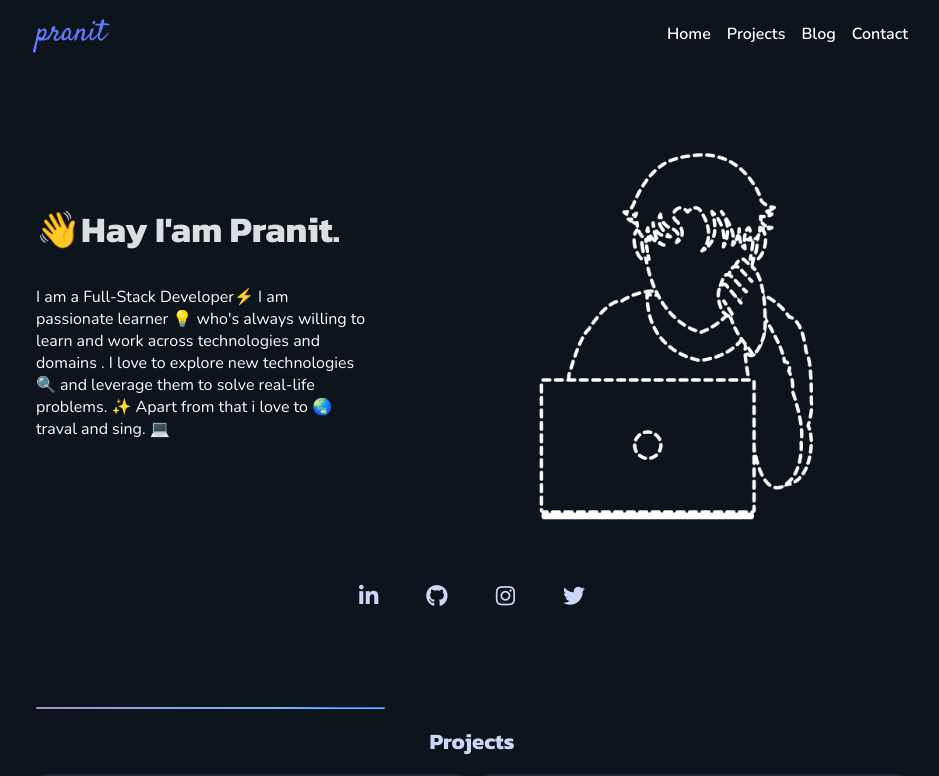
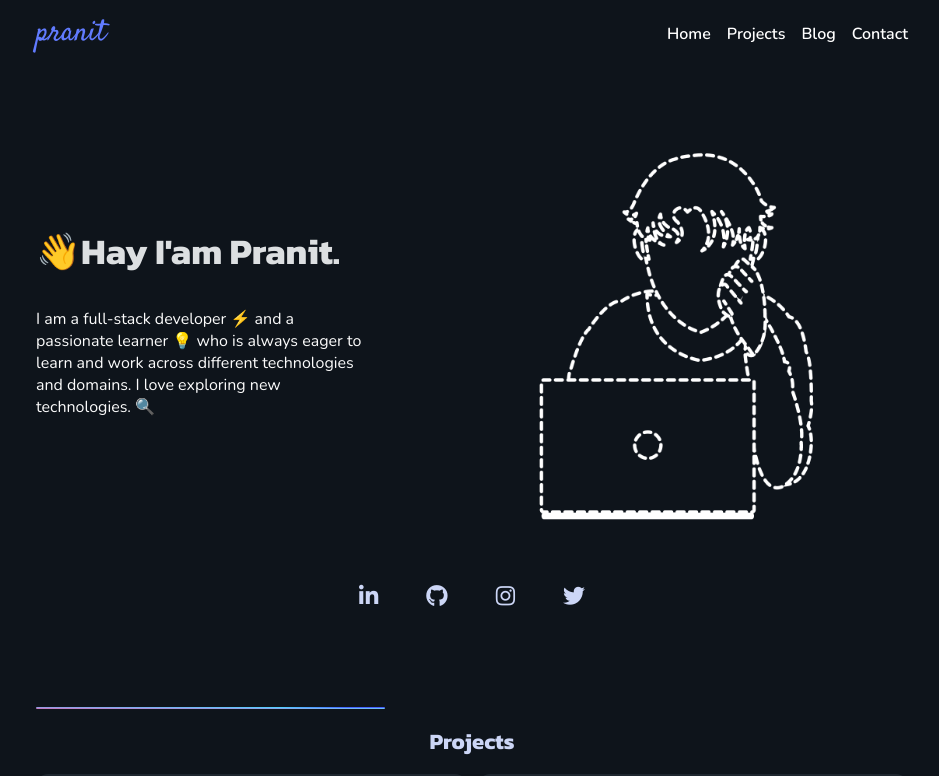
Before and after one commit to pranitcode/My-portfolio-v-1, a React (Create React App) app: page / in a window 1280 px wide. Shown: the top 776 px of the page, without its empty margins (168-1107 px from the left). Built offline with nearby package versions, Linux system fonts and the light colour scheme.

Commit message:
Update intro

```diff
--- a/src/components/Body/about/about.js
+++ b/src/components/Body/about/about.js
@@ -13,8 +13,8 @@ const About = () => {
                     <h1>👋Hay I'am Pranit.</h1>
 
               <p className="about-para" >
-                I am a Full-Stack Developer⚡ I am passionate learner 💡 who's always willing to learn and work across technologies and domains .
-                I love to explore new technologies 🔍  and leverage them to solve real-life problems. ✨ Apart from that i love to 🌏 traval and sing. 💻 </p>
+I am a full-stack developer ⚡ and a passionate learner 💡 who is always eager to learn and work across different technologies and domains.
+I love exploring new technologies. 🔍 </p>
 
                   </div>
                 <div className="about-photo">
```
